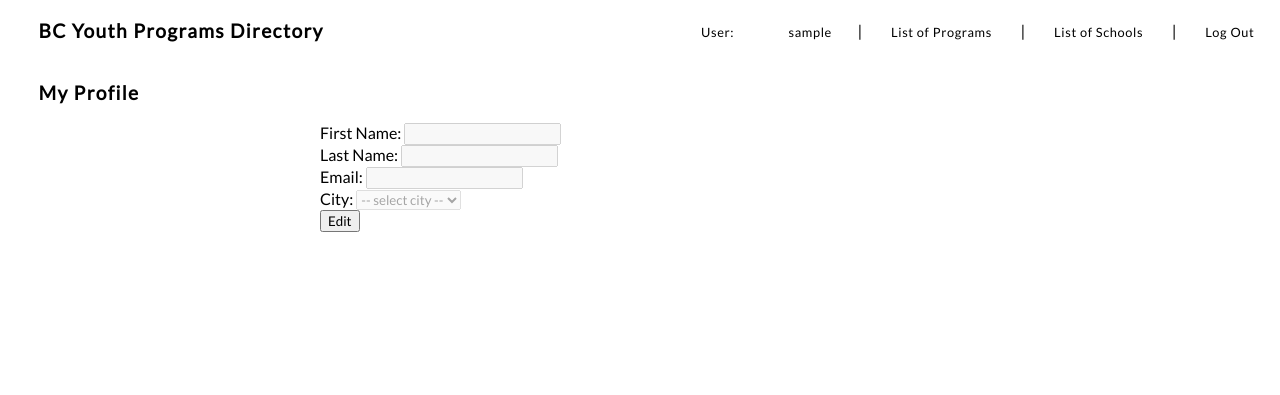
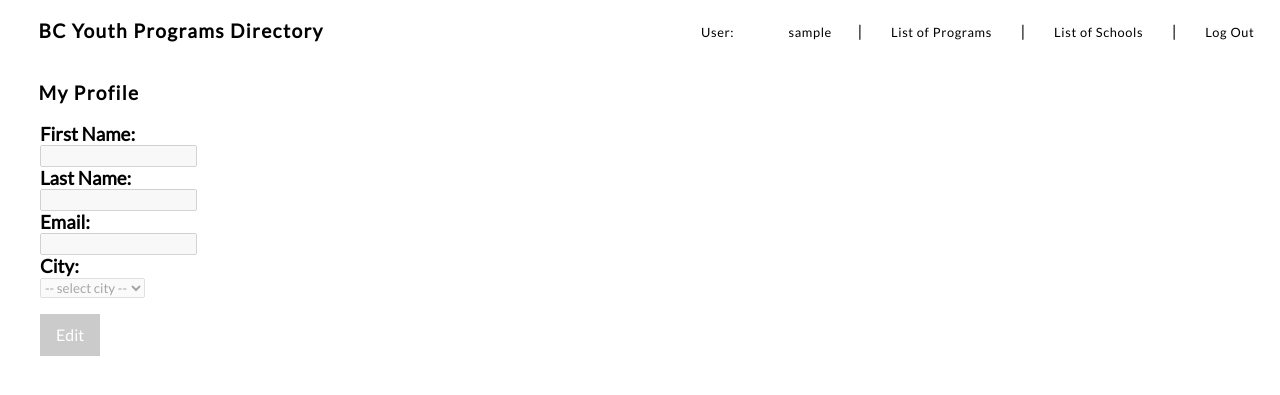
Before and after one commit to pinkeverlasting/BCschoolPrograms, a PHP site: page /profile.php in a window 1280 px wide. Shown: the top 395 px of the page. Run offline with PHP 8.4, Linux system fonts and the light colour scheme; the visitor is signed in with stand-in values (Sample User, id 1); data that the repository does not hold is empty.

Commit message:
More CSS Changes

```diff
--- a/Background/form_functions.php
+++ b/Background/form_functions.php
@@ -172,7 +172,7 @@ $randomid = (rand(10000,20000));
     $sql = "UPDATE profile SET first_name = '$fname', last_name = '$lname', email = '$email', districtID = '$schoolid', city = '$city' WHERE username = '$username'";
     $result = mysqli_query($db, $sql) or die('SQL Error: ' . mysqli_error($db));
     if(mysqli_query($db, $sql)) {
-        echo "Records were updated successfully.";
+        echo "<h3><form> Records were updated successfully. </form></h3>";
     } else {
         echo "ERROR: Could not able to execute $sql. " . mysqli_error($db);
     }
--- a/profile.php
+++ b/profile.php
@@ -91,16 +91,16 @@
 
     <form action="profile.php" method="post">
 
-    First Name:
+    <h3>First Name:</h3>
     <input id="first_name" name="first_name" type="text" value="<?php echo $fname?>" disabled></br>
-    Last Name:
+    <h3>Last Name:</h3>
     <input id="last_name" name="last_name" type="text" value="<?php echo $lname?>" disabled></br>
-    Email:
+    <h3>Email:</h3>
     <input id="email" name="email" type="text" value="<?php echo $email?>" disabled></br>
 
 
         <!-- City text field -->
-        City:
+        <h3>City: </h3>
         <select name="city" id="city" disabled>
         <option value=""> -- select city -- </option>
         <?php
@@ -121,10 +121,10 @@
       <br />
 
     <!-- Submit Button -->
-        <input type="button" id='edit' value="Edit">
+        <input class="button" type="button" id='edit' value="Edit">
 
         <div id="Create" style="display:none">
-          <input type="submit" id='submit' value="Submit">
+          <input class="button" type="submit" id='submit' value="Submit">
         </div>
 
 
--- a/style.css
+++ b/style.css
@@ -108,7 +108,7 @@ a:hover{
 
 a.registerLink:hover, a.registerLink {
   text-decoration: underline;
-  padding-top: 5em;
+  margin-top: 5em;
 }
 
 #nav{
@@ -195,7 +195,6 @@ h2{
 .button:hover {opacity: 1}
 
 form {
-  margin: auto;
-  width: 50%;
+  margin: 1em 2.5em;
 
 }
```
Also changed, not shown: register.php (+10 -9 lines).
